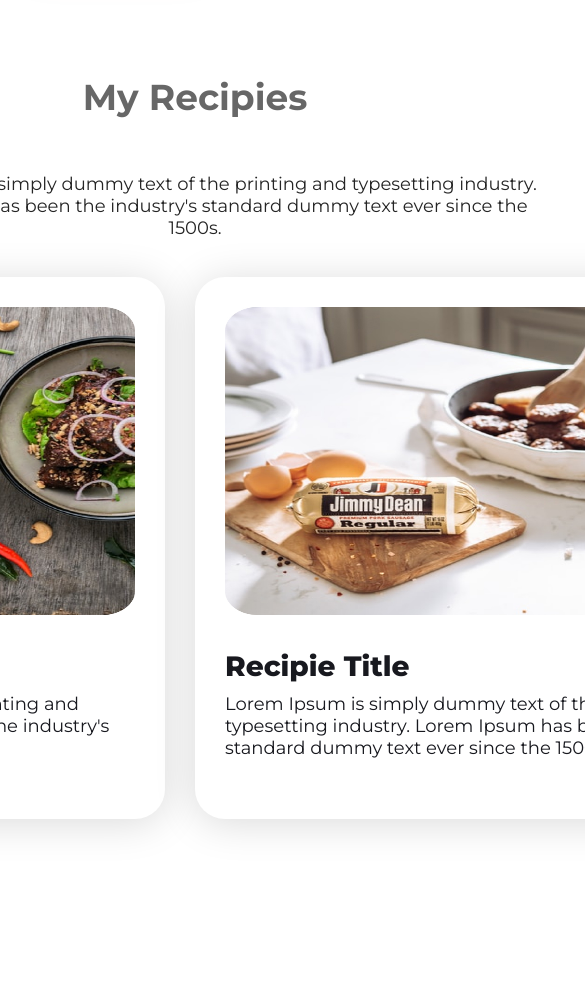
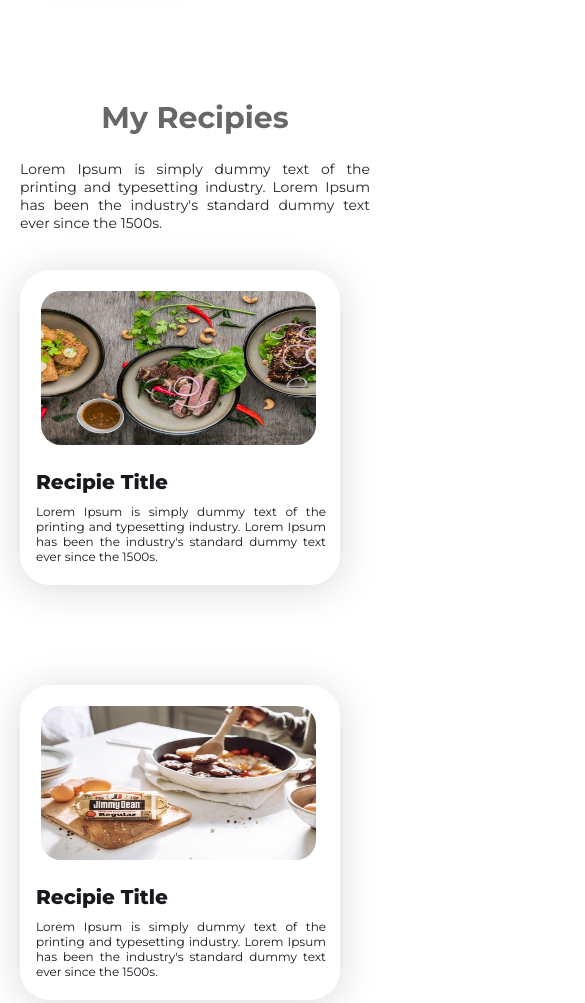
Before and after one commit to shafriki/eat_healthy, a plain HTML site: page index.html in a window 390 px wide. Shown: the part 1696-2699 px from the top of the page, 585 px wide, since content can reach past the window. Before the commit the page ends 2645 px from the top, so only its background shows below. Drawn offline with Linux system fonts and the light colour scheme.

Commit message:
my recipies responsive for 576px

```diff
--- a/style.css
+++ b/style.css
@@ -113,12 +113,14 @@ body {
     width: 192px;
     border: none;
     cursor: pointer;
+    margin-bottom: 30px
     }
     .about-btn:hover {
         box-shadow: 0px 2px 30px 0px rgba(252, 143, 73, 0.5);
         background: linear-gradient(69.40deg, rgb(79, 251, 111) -6.919%,rgb(255, 30, 30) 144.985%);
     }
 
+/* my recipies section */
 .recipies {
     display: flex;
     flex-direction: column;
@@ -237,4 +239,36 @@ body {
         text-align: justify;
         font-size: 14px;
     }
+    .recipies-content {
+        flex-direction: column;
+    }
+    .recipies-title {
+        font-size: 30px;
+        margin-bottom: 10px;
+    }
+    .recipies-description {
+        font-size: 14px;
+        width: 350px;
+        text-align: justify;
+    }
+    .recipie {
+        width: 320px;
+        height: 315px;
+    }
+    .recipie-img {
+        width: 275px;
+        height: 154px;
+        margin: 21px;
+    }
+    .recipie-title {
+        font-size: 20px;
+        width: 200px;
+        margin: 0px 0px 10px 16px;
+    }
+    .recipie-description {
+        font-size: 12px;
+        width: 290px;
+        margin: 0px 0px 10px 16px;
+        text-align: justify;
+    }
 }
```
